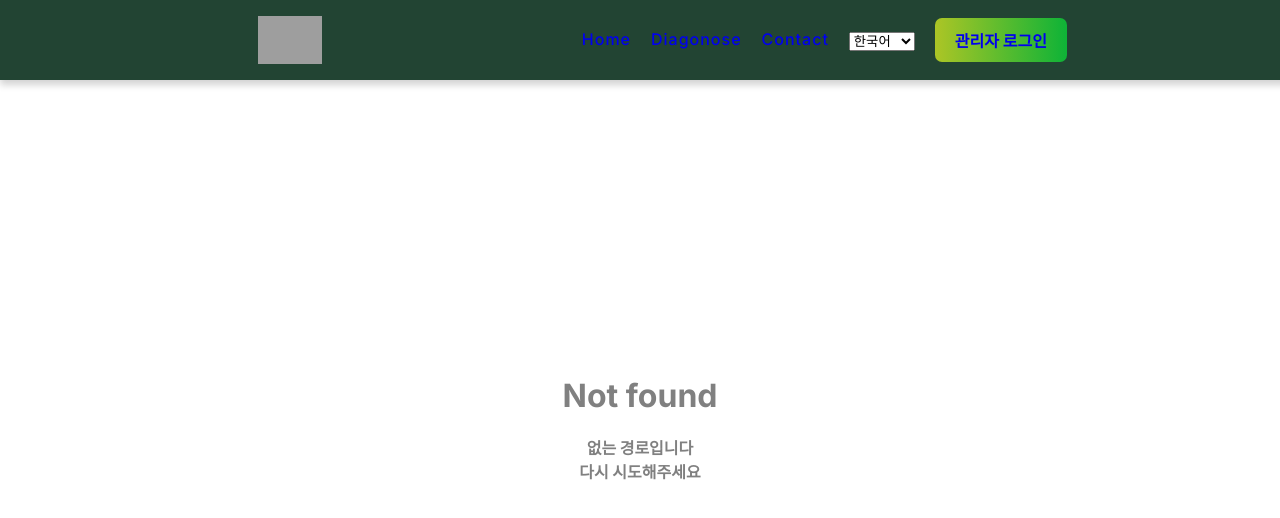
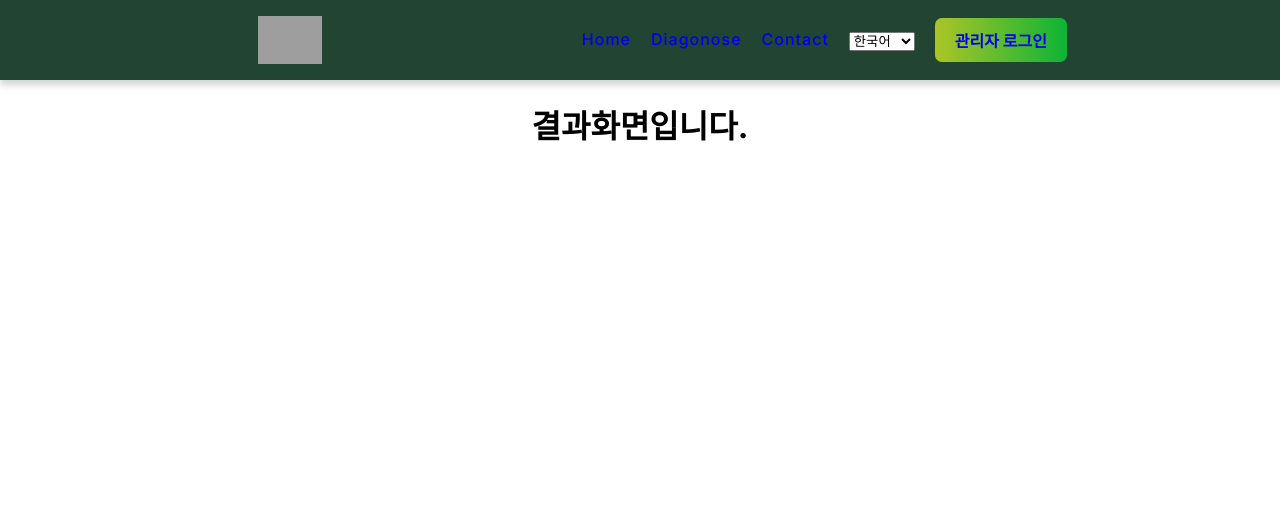
Before and after one commit to CBNU-Graduation-Projects/PlantAI-BackEnd, a React (Create React App) app in the folder plant_web_app/: page /result in a window 1280 px wide. Before the commit this address had no page. Shown: the top 518 px of the page. Built offline with nearby package versions, Linux system fonts and the light colour scheme; grey boxes are pictures that could not be loaded.

Commit message:
result.js 추가

```diff
--- a/plant_web_app/src/App.js
+++ b/plant_web_app/src/App.js
@@ -9,6 +9,8 @@ import Nav from './pages/Nav';
 import Home from './pages/Home';
 import Contact from './pages/Contact';
 import NotFound from './pages/NotFound';
+import Result from './pages/Result';
+
 
 
 function App() {
@@ -20,6 +22,8 @@ function App() {
         <Route path="/diagonose" element={<Diagonose />} />
         <Route path="/login" element={<Login />} />
         <Route path="/contact" element={<Contact />} />
+        <Route path="/result" element={<Result />} />
+
 
         <Route path="*" element={<NotFound />} />|
       </Routes>
--- a/plant_web_app/src/pages/Diagonose.js
+++ b/plant_web_app/src/pages/Diagonose.js
@@ -1,4 +1,5 @@
 import React, { useState, useEffect } from 'react';
+import { Link } from 'react-router-dom';
 import './diagonose.css'
 
 const Diagonose = () => {
@@ -104,9 +105,11 @@ const Diagonose = () => {
   };
 
   return (
+
     <div>
       <h1>Welcome to the Test Page!</h1>
       <p>This is a test page for our Express application.</p>
+      <Link to="/Result" className="result-button"> 임시 결과화면 이동용 링크</Link>
 
     <div className='upload-plant-container'>
       <div className='upload-pic'>
--- /dev/null
+++ b/plant_web_app/src/pages/Result.js
@@ -0,0 +1,11 @@
+import React from "react";
+
+const NotFound = () => {
+    return (
+        <div>
+      <h1 > 결과화면입니다.</h1>
+        </div>
+    );
+}
+
+export default NotFound;
--- a/plant_web_app/src/pages/home.css
+++ b/plant_web_app/src/pages/home.css
@@ -41,4 +41,6 @@
 
 .sectiondescribe {
     text-align: start;
+    color: #777;
+    font-style: italic;
 }
```
